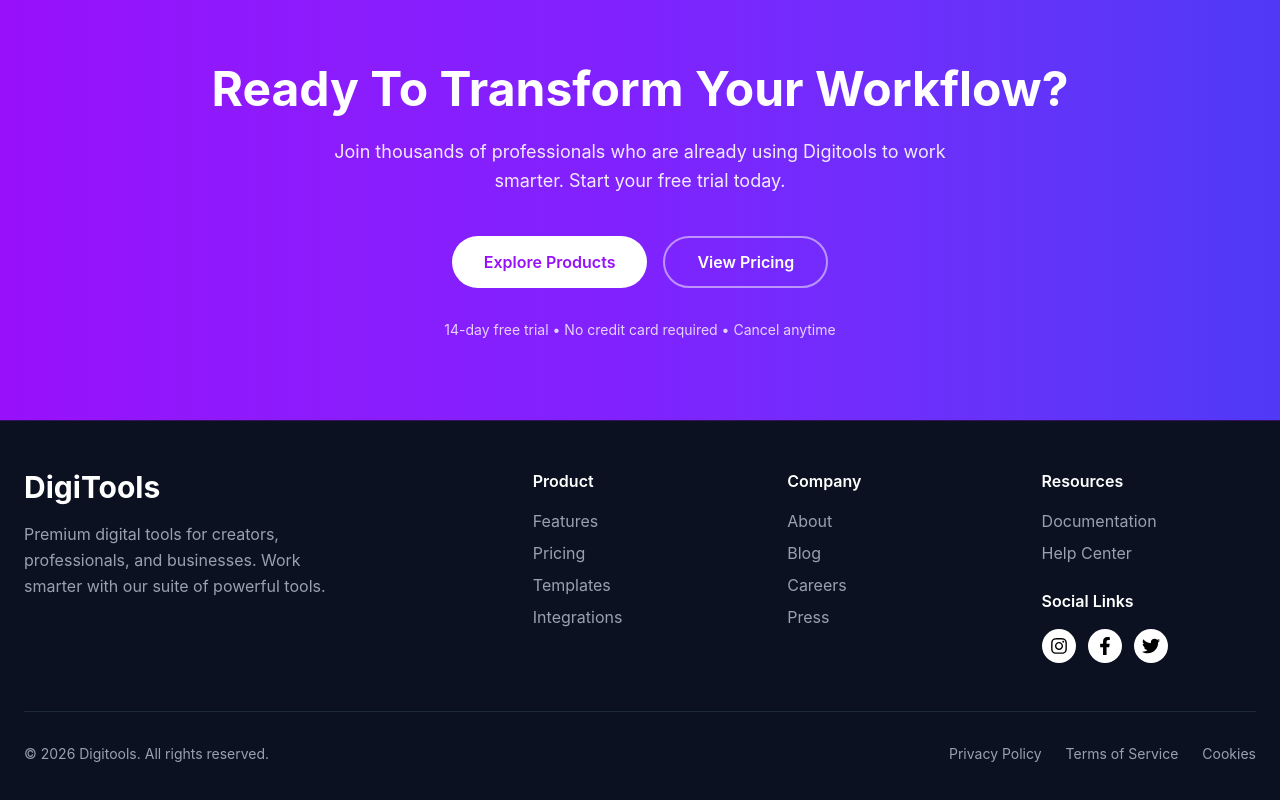
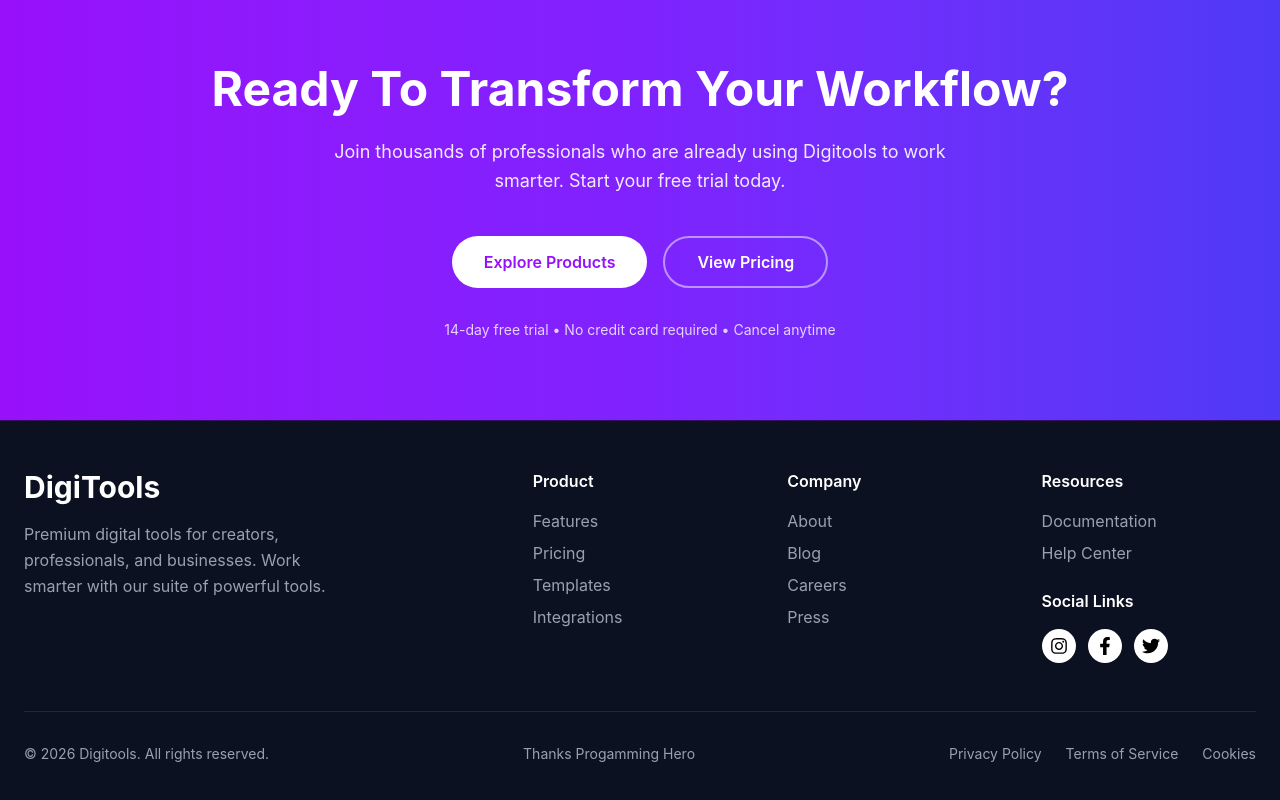
Before and after one commit to armanvay/P-B-Assignment-06, a React (Vite) app: page / in a window 1280 px wide. Shown: the part 3854-4654 px from the top of the page. Built offline with nearby package versions, Linux system fonts and the light colour scheme.

Commit message:
add footer

```diff
--- a/src/Component/Footer/Footer.jsx
+++ b/src/Component/Footer/Footer.jsx
@@ -14,7 +14,6 @@ const Footer = () => {
               Work smarter with our suite of powerful tools.
             </p>
           </div>
-
 
           <div>
             <h4 className="text-white font-semibold mb-4">Product</h4>
@@ -34,7 +33,6 @@ const Footer = () => {
             </ul>
           </div>
 
-
           <div>
             <h4 className="text-white font-semibold mb-4">Company</h4>
             <ul className="space-y-2">
@@ -52,7 +50,6 @@ const Footer = () => {
               </li>
             </ul>
           </div>
-
 
           <div>
             <h4 className="text-white font-semibold mb-4">Resources</h4>
@@ -80,9 +77,11 @@ const Footer = () => {
           </div>
         </div>
 
-
         <div className="border-t border-gray-800 pt-8 flex flex-col md:flex-row justify-between items-center text-sm">
           <p>© 2026 Digitools. All rights reserved.</p>
+          <div>
+            <p>Thanks Progamming Hero </p>
+          </div>
           <div className="flex gap-6 mt-4 md:mt-0">
             <span className="hover:text-white cursor-pointer transition">
               Privacy Policy
```
